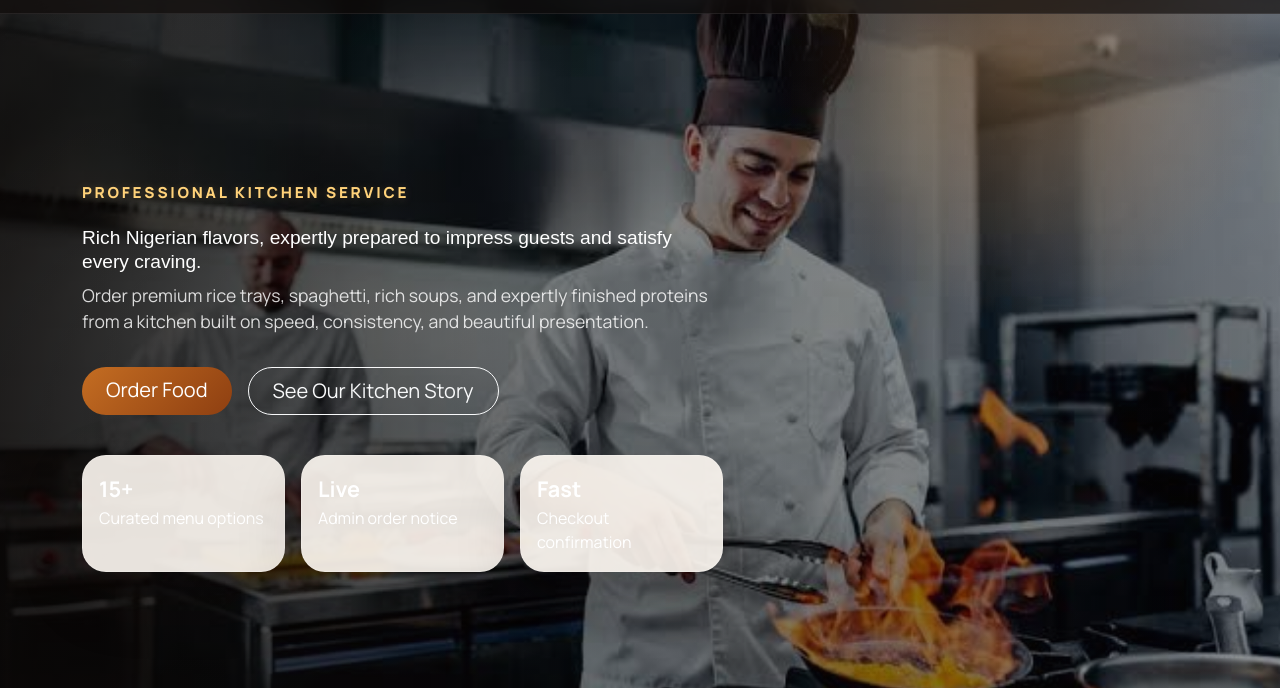
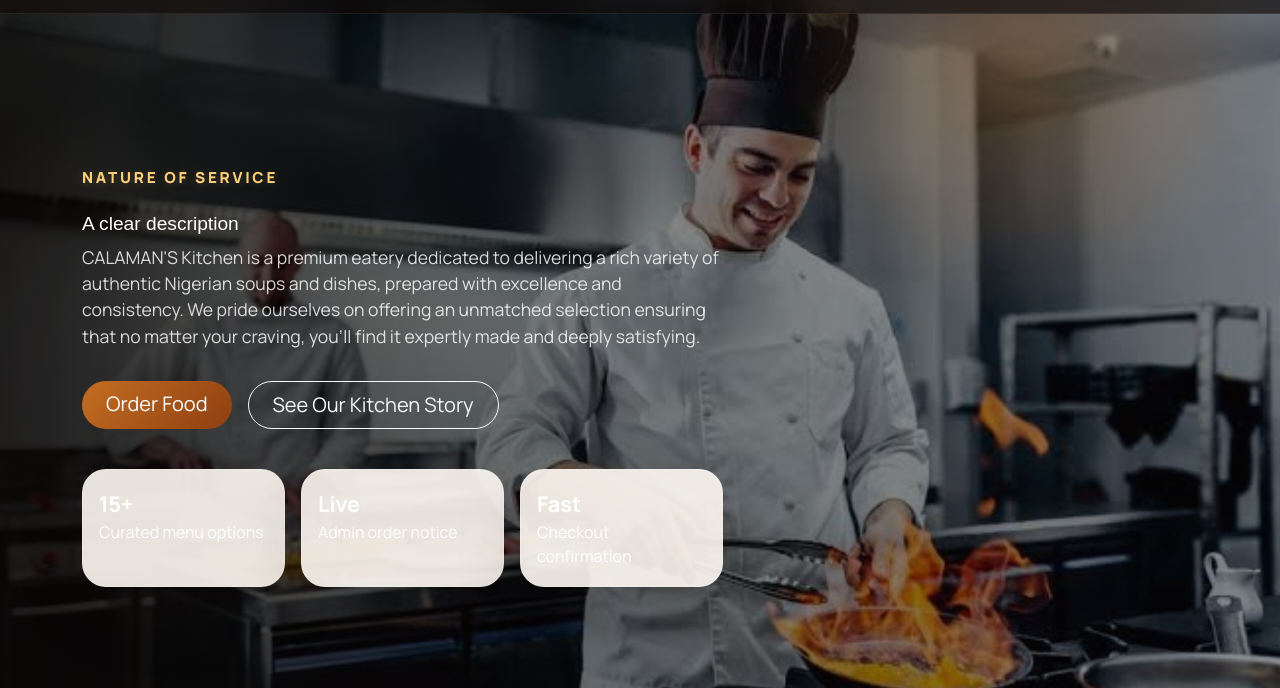
Before and after one commit to Sax883/calaman_kitchen, a website: page public/index.html in a window 1280 px wide. Shown: the part 112-800 px from the top of the page. Drawn offline with nearby package versions, Linux system fonts and the light colour scheme; no server answers.

Commit message:
content: update homepage service text and contact number

```diff
--- a/public/index.html
+++ b/public/index.html
@@ -61,11 +61,12 @@
       <div class="container position-relative">
         <div class="row min-vh-100 align-items-center">
           <div class="col-lg-7 py-5">
-            <span class="eyebrow">Professional kitchen service</span>
-            <h1 class="hero-title">Rich Nigerian flavors, expertly prepared to impress guests and satisfy every craving.</h1>
+            <span class="eyebrow">Nature of service</span>
+            <h1 class="hero-title">A clear description</h1>
             <p class="hero-copy">
-              Order premium rice trays, spaghetti, rich soups, and expertly finished proteins from a kitchen built on speed,
-              consistency, and beautiful presentation.
+              CALAMAN'S Kitchen is a premium eatery dedicated to delivering a rich variety of authentic Nigerian soups and dishes,
+              prepared with excellence and consistency. We pride ourselves on offering an unmatched selection ensuring that no matter
+              your craving, you'll find it expertly made and deeply satisfying.
             </p>
             <div class="d-flex flex-wrap gap-3 pt-3">
               <a href="checkout.html" class="btn btn-accent btn-lg rounded-pill px-4">Order Food</a>
@@ -445,7 +446,7 @@
                     <i class="bi bi-telephone-fill" aria-hidden="true"></i>
                     <div>
                       <strong>Phone</strong>
-                      <a href="tel:08159462435">08159462435</a>
+                      <a href="tel:08162382783">08162382783</a>
                     </div>
                   </div>
                   <div>
```
